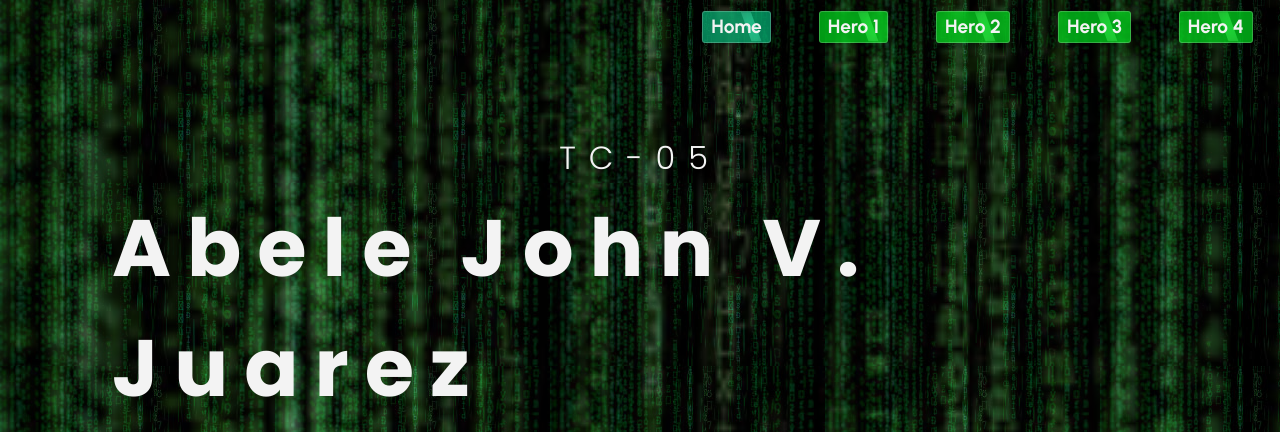
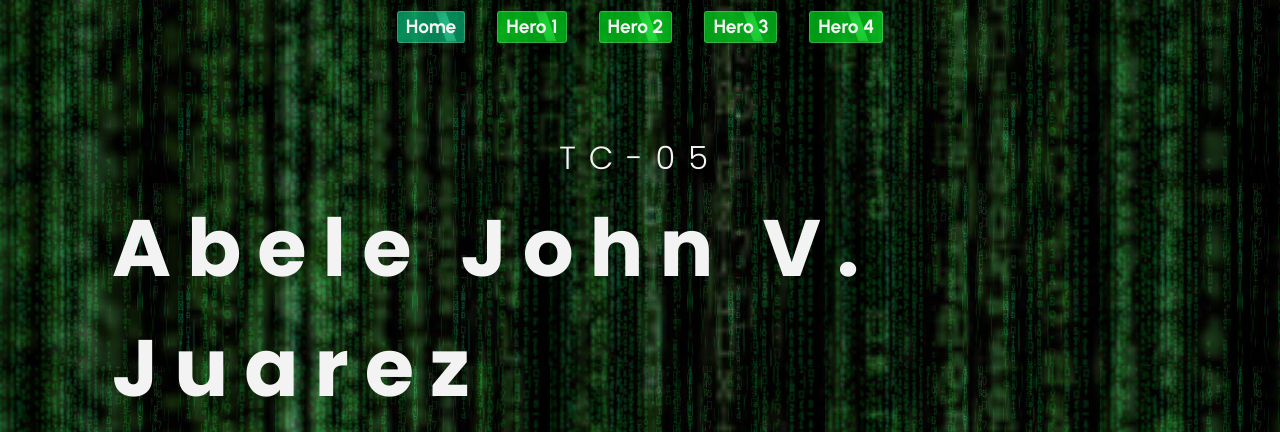
Before and after one commit to Abeleops/AWD-WD-HERO-SECTION, a plain HTML site: page index.html in a window 1280 px wide. Shown: the top 432 px of the page. Drawn offline with Linux system fonts and the light colour scheme.

Commit message:
feat:added a center function in css

```diff
--- a/assets/css/header.css
+++ b/assets/css/header.css
@@ -13,7 +13,12 @@
     color: rgb(0, 0, 0);
     height: fit-content;
 
-
+    & .center {
+        flex: 1;
+        display: flex;
+        justify-content: center;
+        gap: 2rem;;
+    }
 
     & .btn {
         background: rgba(0, 255, 34, 0.596);
--- a/index.html
+++ b/index.html
@@ -11,11 +11,14 @@
 </head>
 <body>
     <header class="header">
-        <a class="btn active">Home</a>
-        <a href="./pages/hero-1/index.html" class="btn">Hero 1</a>
-        <a href="./pages/hero-2/index.html" class="btn">Hero 2</a>
-        <a href="./pages/hero-3/index.html" class="btn">Hero 3</a>
-        <a href="./pages/hero-4/index.html" class="btn">Hero 4</a>
+        <div class="center">
+
+            <a class="btn active">Home</a>
+            <a href="./pages/hero-1/index.html" class="btn">Hero 1</a>
+            <a href="./pages/hero-2/index.html" class="btn">Hero 2</a>
+            <a href="./pages/hero-3/index.html" class="btn">Hero 3</a>
+            <a href="./pages/hero-4/index.html" class="btn">Hero 4</a>
+        </div>
     </header>
     <img src="./assets/img/coding background.jpg" alt="wallpaper" class="wallpaper">
     <section class="top">
```
